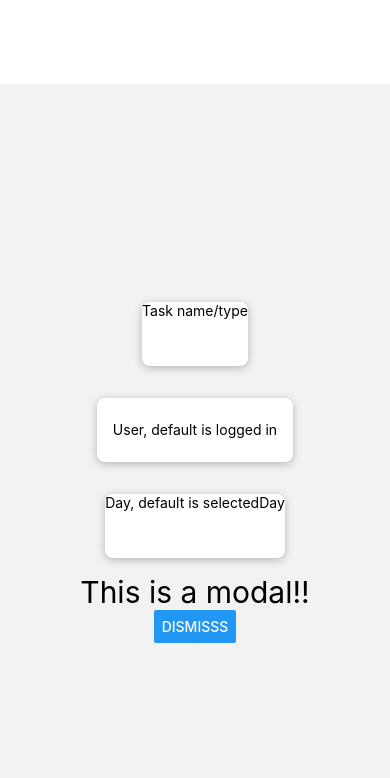
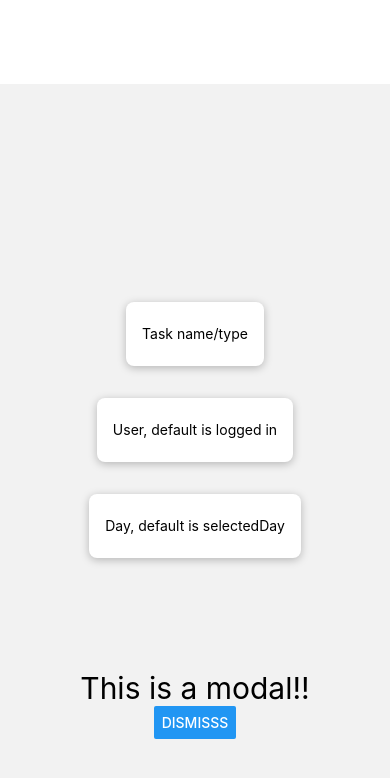
Before and after one commit to JordiMartinezDev/cleaningWars, a React Native app: screen /addTask in a window 390 px wide. Shown: the top 778 px of the page. Built offline with nearby package versions, Linux system fonts and the light colour scheme.

Commit message:
Fixed text styling position

```diff
--- a/screens/modal/AddTask.js
+++ b/screens/modal/AddTask.js
@@ -4,15 +4,25 @@ import React from "react";
 const AddTask = ({ navigation }) => {
   return (
     <View style={styles.modalContainer}>
-      <Text style={styles.gridItem}>Task name/type</Text>
+      <Text style={styles.gridItem}></Text>
       {/*this should be a modal with all tasks + add new task */}
+      <View style={styles.gridItem}>
+        <View style={styles.innerContainer}>
+          <Text>Task name/type</Text>
+        </View>
+      </View>
       <View style={styles.gridItem}>
         <View style={styles.innerContainer}>
           <Text>User, default is logged in</Text>
         </View>
       </View>
+      <View style={styles.gridItem}>
+        <View style={styles.innerContainer}>
+          <Text>Day, default is selectedDay</Text>
+        </View>
+      </View>
 
-      <Text style={styles.gridItem}>Day, default is selectedDay</Text>
+      <Text style={styles.gridItem}></Text>
       <Text style={{ fontSize: 30 }}>This is a modal!!</Text>
       <Button onPress={() => navigation.goBack()} title="Dismisss" />
     </View>
```
